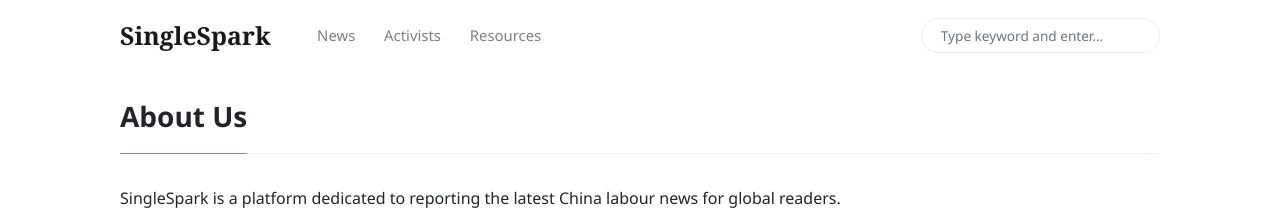
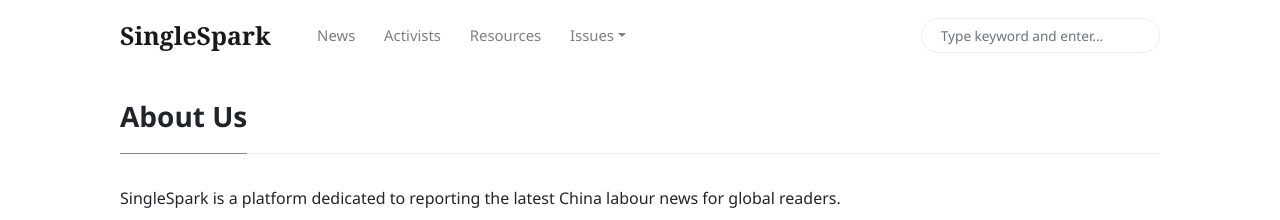
Before and after one commit to laoquan18/laoquan18.github.io, a Jekyll site: the page built from _pages/about.md, in a window 1280 px wide. Shown: the top 220 px of the page. Built offline with Jekyll 4.4.1, drawn with Linux system fonts in a browser that asks for light colours; nearby versions of some CDN libraries.

Commit message:
Update default.html

```diff
--- a/_layouts/default.html
+++ b/_layouts/default.html
@@ -48,6 +48,20 @@
               <li class="nav-item"><a class="nav-link" href="{{ site.baseurl }}/news.html">News</a></li>
               <li class="nav-item"><a class="nav-link" href="{{ site.baseurl }}/activists.html">Activists</a></li>
               <li class="nav-item"><a class="nav-link" href="{{ site.baseurl }}/resources.html">Resources</a></li>
+
+              {% assign posts=site.posts | where:"i18n-link", page.i18n-link | sort: 'lang' %}
+              {% if posts.size == 0 %}
+                {% assign posts=site.pages | where:"i18n-link", page.i18n-link | sort: 'lang' %}
+              {% endif %}
+
+              <li class="dropdown">
+                <a  class="nav-link dropdown-toggle" data-toggle="dropdown" href="#">Issues<span class="caret"></span></a>
+                <ul class="dropdown-menu">
+                  {% for post in posts %}
+                    <li><a class="dropdown-item" href="{{ site.base-url }}{{ post.url }}">{{ site.data.languages[post.lang].label }}</a></li>
+                  {% endfor %}
+                </ul>
+              </li>
             </ul>
             <ul class="navbar-nav ml-auto d-flex align-items-center">
                 {% include search-lunr.html %}
```
